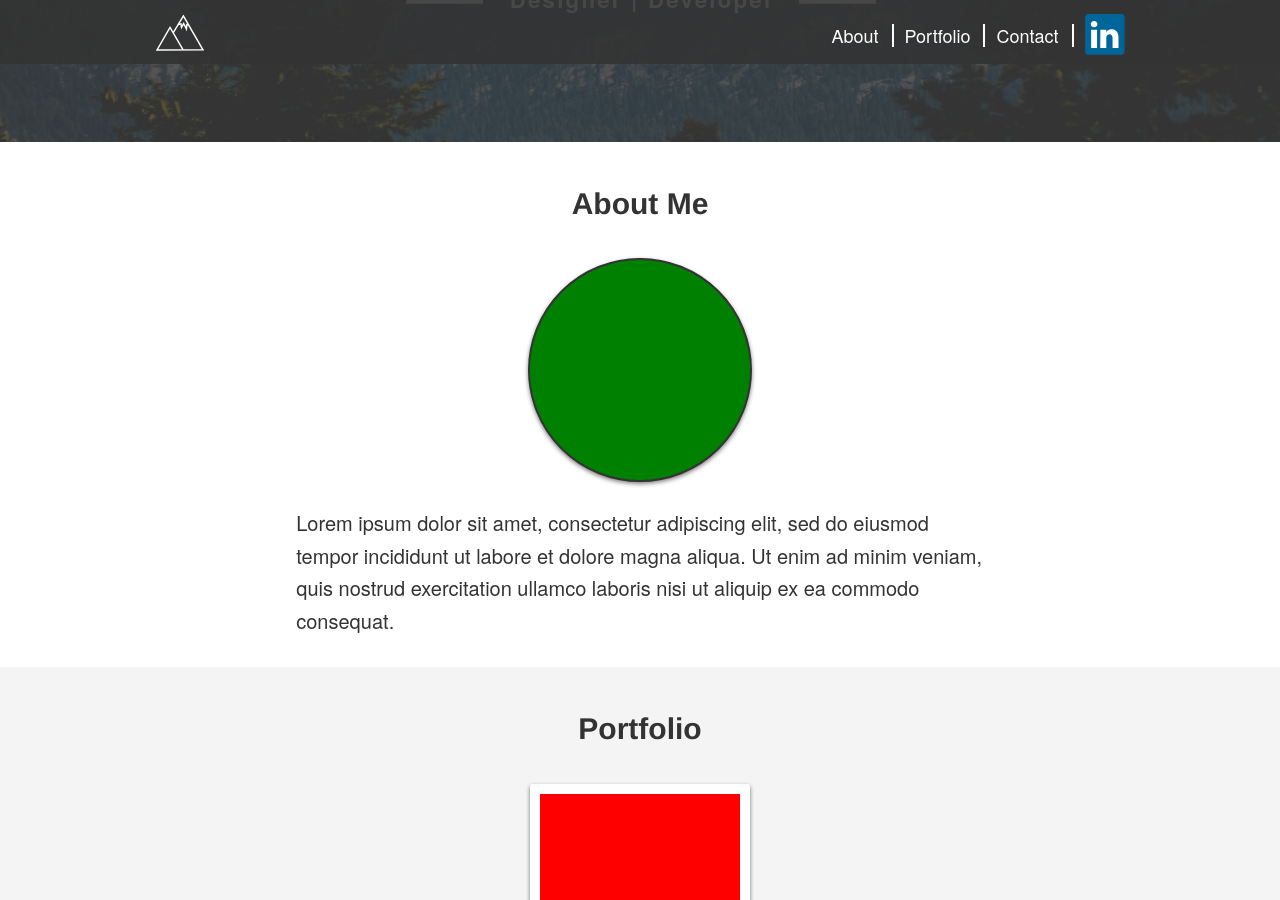
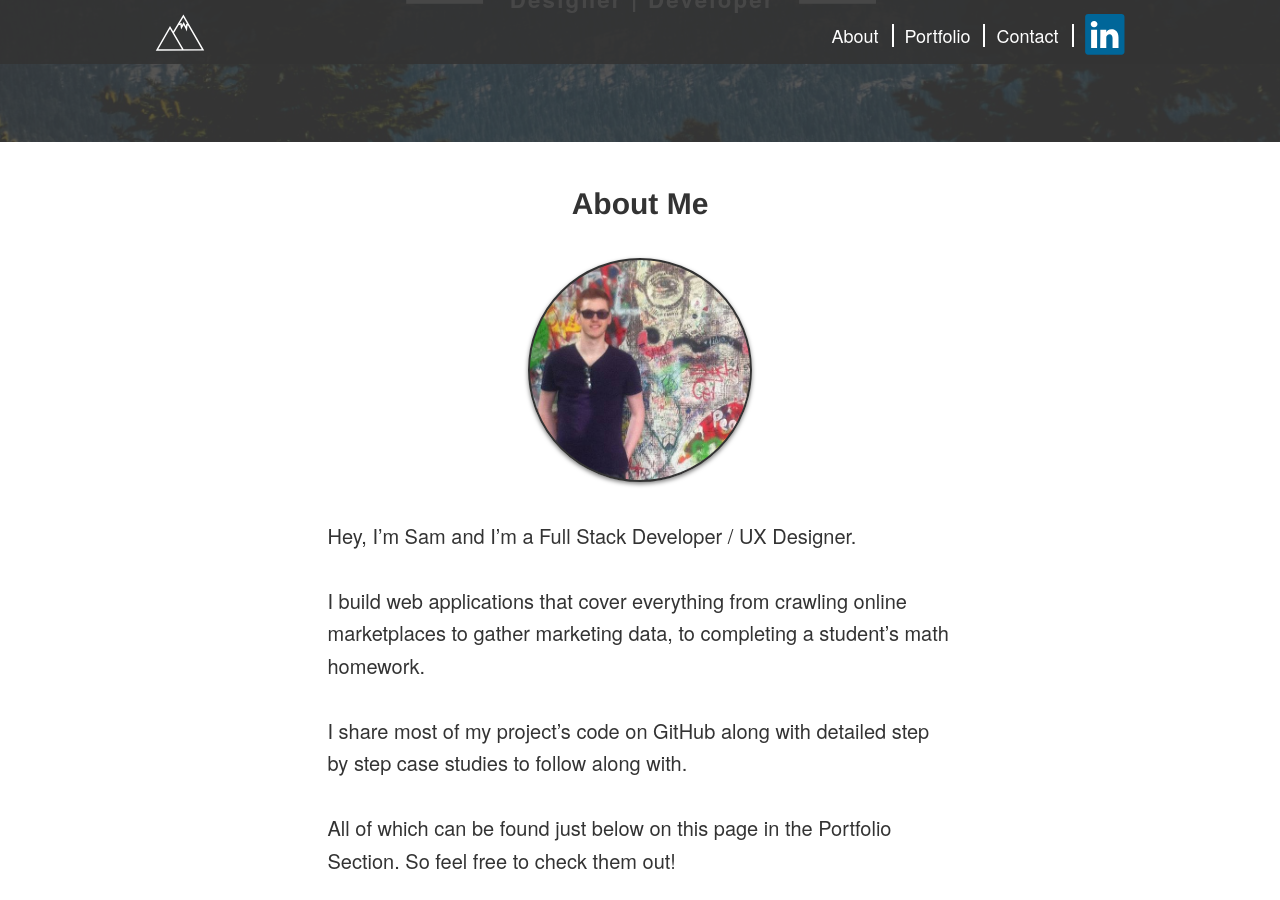
Before and after one commit to samfurlong/blog, a Jekyll site: the page built from index.html, in a window 1280 px wide and 900 px high, scrolled down 358 px. Built offline with Jekyll 4.4.1, drawn with Linux system fonts in a browser that asks for light colours; some of the changed text lies outside the part shown.

Commit message:
update so far

```diff
--- a/_dev/src/sass/2-base/_variables.scss
+++ b/_dev/src/sass/2-base/_variables.scss
@@ -20,7 +20,7 @@
 //
 // Sizes
 //
-$copy-width: em(550);
+$copy-width: em(500);
 
 //
 // Breakpoints
--- a/_includes/icon-github.html
+++ /dev/null
@@ -1 +0,0 @@
-<a href="https://github.com/{{ include.username }}"><span class="icon icon--github">{% include icon-github.svg %}</span><span class="username">{{ include.username }}</span></a>
--- a/_includes/icon-twitter.html
+++ /dev/null
@@ -1 +0,0 @@
-<a href="https://twitter.com/{{ include.username }}"><span class="icon icon--twitter">{% include icon-twitter.svg %}</span><span class="username">{{ include.username }}</span></a>
--- a/_includes/landing/_about.html
+++ b/_includes/landing/_about.html
@@ -2,5 +2,5 @@
 	<div class="nav-selector" id="about"></div>
 	<h3>About Me</h3>
 	<div class="about-avatar"></div>
-	<p>Lorem ipsum dolor sit amet, consectetur adipiscing elit, sed do eiusmod tempor incididunt ut labore et dolore magna aliqua. Ut enim ad minim veniam, quis nostrud exercitation ullamco laboris nisi ut aliquip ex ea commodo consequat. </p>
+	<p>{% include text/_about.html %}</p>
 </div>
--- a/_includes/landing/_portfolio.html
+++ b/_includes/landing/_portfolio.html
@@ -2,6 +2,18 @@
 	<div class="nav-selector" id="portfolio"></div>
 	<div id="portfolio-wrap">
 		<h3>Portfolio</h3>
+		<p>Click on any of the Portfolio Items below to see the full step by step case studies</p>
+
+		<div class="grid">
+
+			<div class="item">1</div>
+		  <div class="item">2</div>
+		  <div class="item">3</div>
+		  <div class="item">4</div>
+		  <div class="item">5</div>
+		  <div class="item">6</div>
+
+		</div>
 
 
 		<div class="case-study-item">
@@ -22,5 +34,6 @@
 
 		</div>
 
+
 	</div>
 </div>
--- /dev/null
+++ b/_includes/text/_about.html
@@ -0,0 +1,13 @@
+Hey, I’m Sam and I’m a Full Stack Developer / UX Designer.
+<br>
+<br>
+I build web applications that cover everything from crawling
+online marketplaces to gather marketing data, to completing a student’s math homework.
+<br>
+<br>
+I share most of my project’s code on GitHub along
+with detailed step by step case studies to follow along with.
+<br>
+<br>
+All of which can be found just below on this page in the Portfolio Section.
+So feel free to check them out!
--- a/package.json
+++ b/package.json
@@ -29,6 +29,10 @@
     "gulp-shell": "^0.5.2",
     "gulp-util": "^3.0.7",
     "imagemin-pngquant": "^4.2.2",
-    "lodash": "^4.6.1"
+    "lodash": "^4.6.1",
+    "webpack": "^1.12.14"
+  },
+  "dependencies": {
+    "webpack": "^1.12.14"
   }
 }
```
Also changed, not shown: _dev/src/sass/2-base/_placeholders.scss (+30 -0 lines), _dev/src/sass/4-sections/_about.scss (+7 -4 lines), _dev/src/sass/4-sections/_portfolio.scss (+41 -0 lines), _includes/footer.html (deleted, +0 -38 lines), _includes/head.html (deleted, +0 -12 lines), _includes/header.html (deleted, +0 -27 lines), about.md (+0 -2 lines), webpack.config.js (added, +17 -0 lines), _includes/icon-github.svg (deleted), _includes/icon-twitter.svg (deleted), assets/css/style.css, 1 other file.
